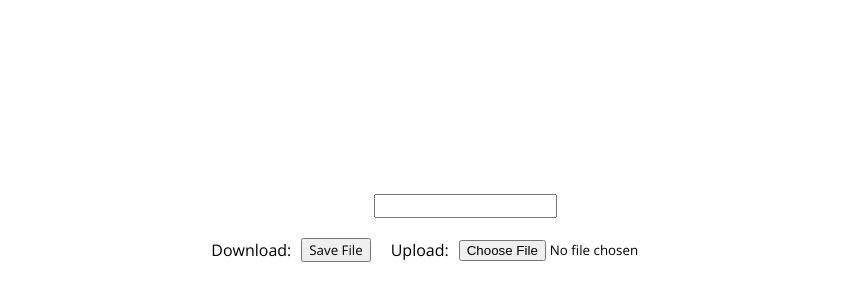
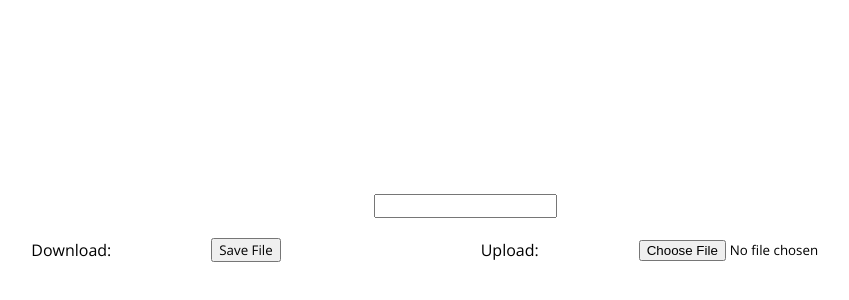
Before and after one commit to duck123acb/notes, a plain HTML site: page index.html in a window 1280 px wide. Shown: the part 180-480 px from the top of the page, without its empty margins (175-1024 px from the left). Drawn offline with nearby package versions, Linux system fonts and the light colour scheme.

Commit message:
ditto last

```diff
--- a/styles.css
+++ b/styles.css
@@ -1,5 +1,5 @@
 :root {
-	--gap: 20px;
+	--gap: 200px;
 }
 
 *, *::backdrop, *::after {
```
